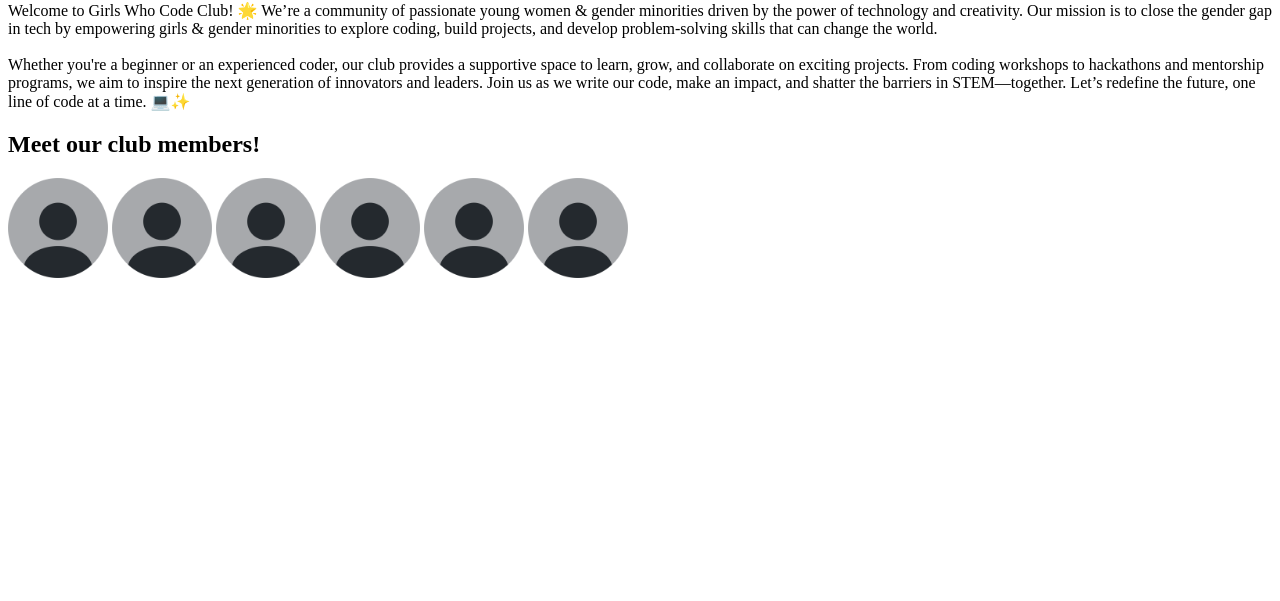
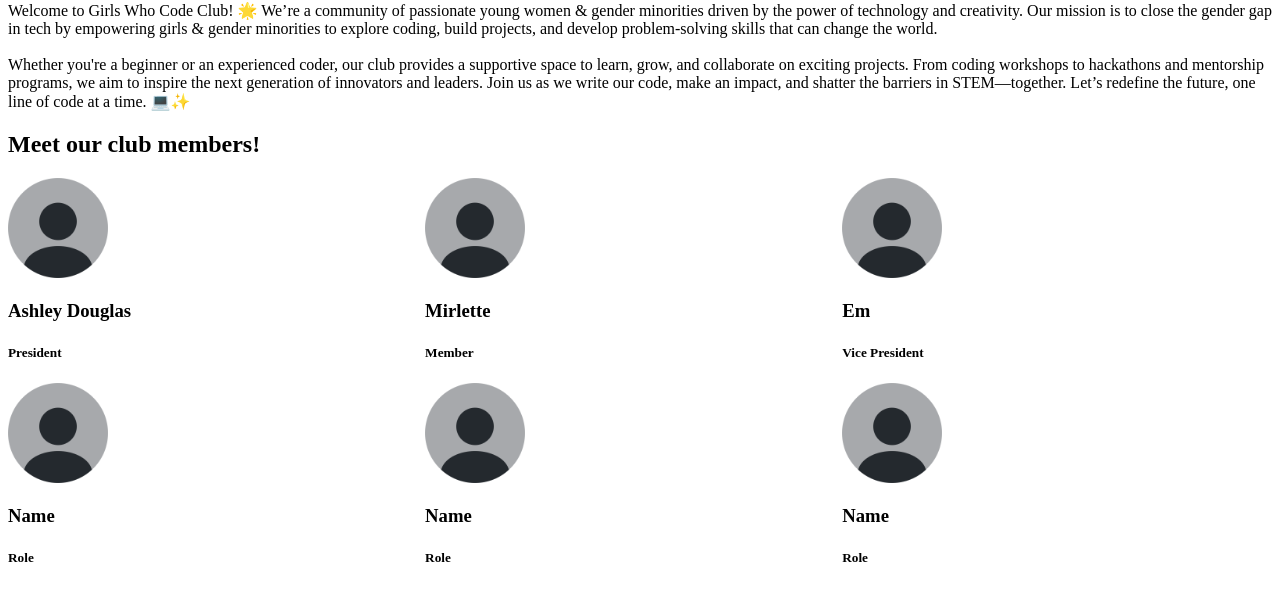
Before and after one commit to ashleyd3391/club-html-project, a plain HTML site: page index.html in a window 1280 px wide. Shown: the part 79-680 px from the top of the page. Drawn offline with Linux system fonts and the light colour scheme.

Commit message:
added styles

```diff
--- a/index.html
+++ b/index.html
@@ -4,6 +4,7 @@
     <meta charset="UTF-8">
     <meta name="viewport" content="width=device-width, initial-scale=1.0">
     <title>Girls Who Code Harold Washingon College Loop</title>
+    <link rel="stylesheet" href="styles.css">
 </head>
 <body>
 <div class="introduction">
@@ -18,12 +19,43 @@
 </div>
 
     <div class="memberProfiles">
+        <div class="profile">
         <img src="profile.png" width="100px">
+        <h3>Ashley Douglas</h3>
+        <h5>President</h5>
+        </div>
+
+        <div class="profile">
         <img src="profile.png" width="100px">
-        <img src="profile.png" width="100px">
-        <img src="profile.png" width="100px">
-        <img src="profile.png" width="100px">
-        <img src="profile.png" width="100px">
+        <h3>Mirlette</h3>
+        <h5>Member</h5>
+        </div>
+
+        <div class="profile">
+            <img src="profile.png" width="100px">
+            <h3>Em</h3>
+            <h5>Vice President</h5>
+        </div>
+
+        <div class="profile">
+            <img src="profile.png" width="100px">
+            <h3>Name</h3>
+            <h5>Role</h5>
+        </div>
+
+        <div class="profile">
+            <img src="profile.png" width="100px">
+            <h3>Name</h3>
+            <h5>Role</h5>
+        </div>
+
+        <div class="profile">
+            <img src="profile.png" width="100px">
+            <h3>Name</h3>
+            <h5>Role</h5>
+        </div>
+
     </div>
+
 </body>
 </html>
--- /dev/null
+++ b/styles.css
@@ -0,0 +1,11 @@
+
+.memberProfiles:after {
+        content: "";
+        display: table;
+        clear: both;
+}
+
+.profile{
+    float: left;
+    width: 33%;
+}
```
